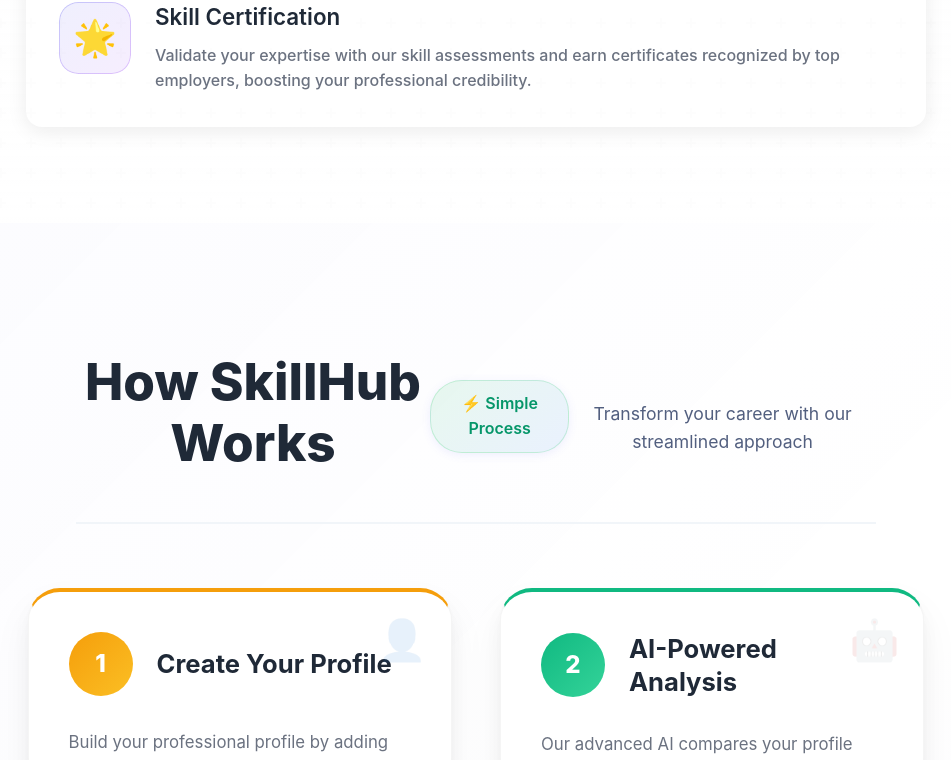
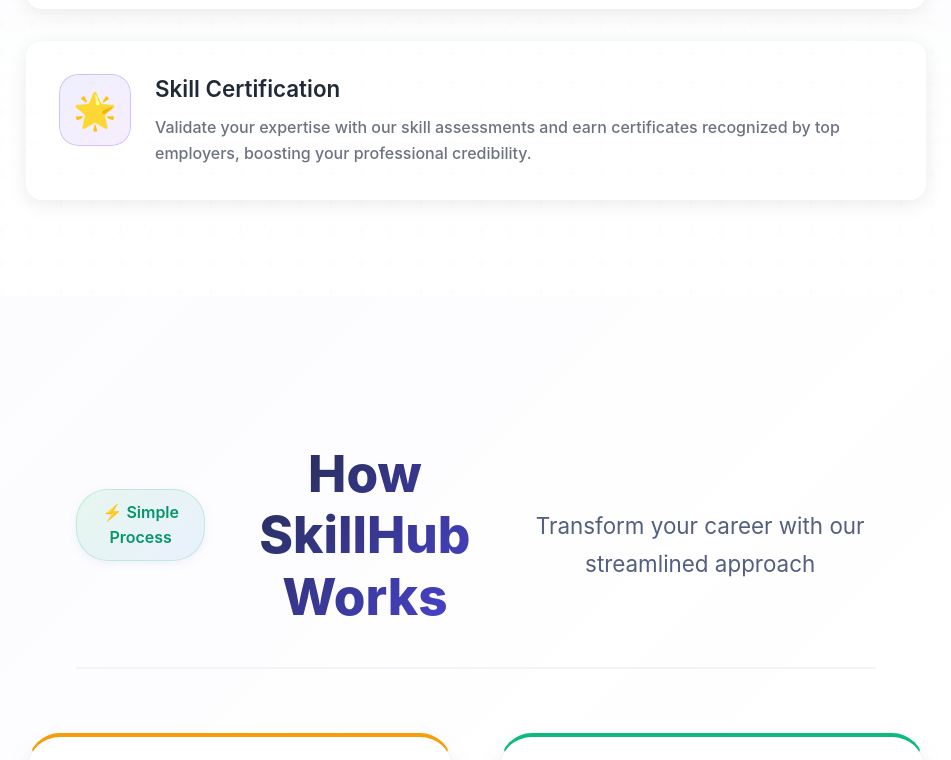
Before and after one commit to pratham0804/skillhub-webapp, a React (Create React App) app in the folder frontend/: page / in a window 1280 px wide. Shown: the part 2291-3051 px from the top of the page, without its empty margins (164-1115 px from the left). Built offline with nearby package versions, Linux system fonts and the light colour scheme; no server answers.

Commit message:
UI: Add spacing between Features section elements - Added margin-top to section header h2 and subtitle for better visual hierarchy

```diff
--- a/frontend/src/App.css
+++ b/frontend/src/App.css
@@ -567,23 +567,17 @@
   z-index: 2;
 }
 
-.section-header .section-badge {
-  margin-bottom: 1.2rem;
-  order: 1;
-}
-
 .section-header h2 {
   font-size: 3.2rem;
-  margin-bottom: 2rem;
+  margin-bottom: 1.5rem;
+  margin-top: 1.2rem;
   font-weight: 800;
   color: #1f2937;
   line-height: 1.2;
-}
-
-.section-header .subtitle {
-  font-size: 1.1rem;
-  line-height: 1.6;
-  order: 3;
+  background: linear-gradient(135deg, #1f2937 0%, #4f46e5 100%);
+  -webkit-background-clip: text;
+  background-clip: text;
+  color: transparent;
 }
 
 .subtitle {
@@ -591,7 +585,7 @@
   color: #525f7f;
   line-height: 1.7;
   max-width: 600px;
-  margin: 0 auto;
+  margin: 1rem auto 0 auto;
 }
 
 .features-grid {
@@ -750,9 +744,8 @@
   }
 
   .section-header h2 {
-    font-size: 2rem;
-    font-weight: 800;
-    color: #1f2937;
+    font-size: 2.4rem;
+    margin-bottom: 1rem;
     order: 2;
   }
 
@@ -792,13 +785,13 @@
   }
 
   .how-it-works-section .section-badge {
-    margin-bottom: 1.2rem;
+    margin-bottom: 1rem;
     order: 1;
   }
 
   .how-it-works-section h2 {
     order: 2;
-    margin-bottom: 1.5rem;
+    margin-bottom: 1rem;
   }
 
   .how-it-works-section .subtitle {
@@ -898,15 +891,6 @@
   background: linear-gradient(135deg, rgba(34, 197, 94, 0.1), rgba(59, 130, 246, 0.1));
   border: 1px solid rgba(34, 197, 94, 0.2);
   color: #059669;
-  margin-bottom: 1.5rem;
-}
-
-.how-it-works-section h2 {
-  margin-bottom: 2rem;
-}
-
-.how-it-works-section .subtitle {
-  margin-top: 0;
 }
 
 /* New Process Container */
@@ -4388,16 +4372,9 @@
     margin-bottom: 2rem;
   }
 
-  .section-header .section-badge {
-    margin-bottom: 1rem;
-  }
-
   .section-header h2 {
     font-size: 2rem;
-    font-weight: 800;
-    color: #1f2937;
     line-height: 1.2;
-    margin-bottom: 1.2rem;
   }
 
   .section-header .subtitle {
@@ -4419,16 +4396,9 @@
     padding: 0 0.5rem;
   }
 
-  .how-it-works-section .section-badge {
-    margin-bottom: 1rem;
-  }
-
   .how-it-works-section h2 {
     font-size: 2rem;
-    font-weight: 800;
-    color: #1f2937;
     line-height: 1.2;
-    margin-bottom: 1.2rem;
   }
 
   .how-it-works-section .subtitle {
```
Also changed, not shown: 1 other file (tests, documents, lock files or other folders).
